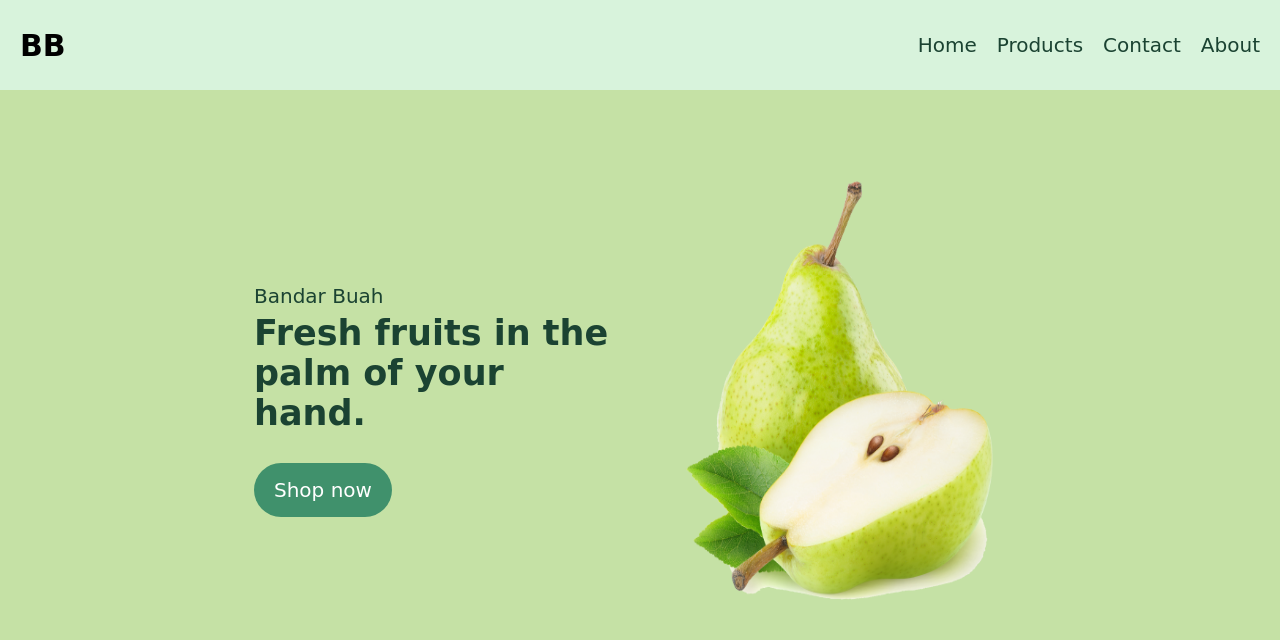
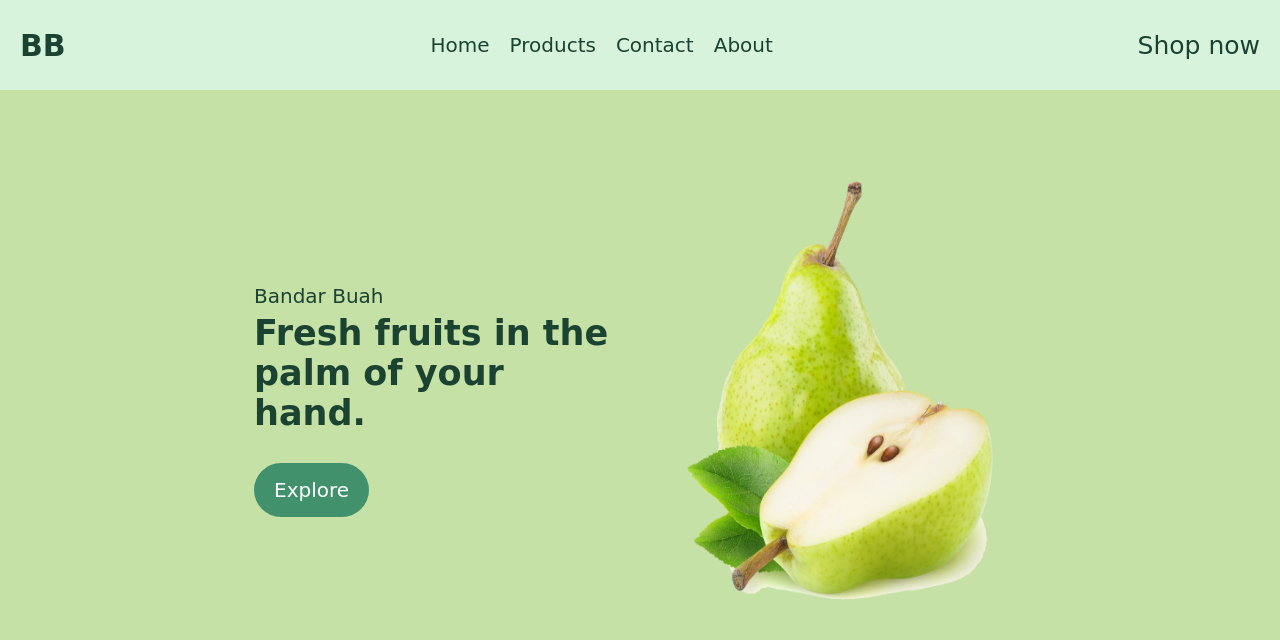
Before and after one commit to KangNasgor/BandarBuah, a plain HTML site: page index.html in a window 1280 px wide. Drawn offline with Linux system fonts and the light colour scheme.

Commit message:
changing navbar's layout

```diff
--- a/index.html
+++ b/index.html
@@ -8,12 +8,19 @@
 </head>
 <body>
     <div class="navbar">
-        <h1 class="icon">BB</h1>
         <div class="navbar-child">
-            <p>Home</p>
-            <p>Products</p>
-            <p>Contact</p>
-            <p>About</p>
+            <div>
+                <h1 class="icon">BB</h1>
+            </div>
+            <div class="navbar-link">
+                <p>Home</p>
+                <p>Products</p>
+                <p>Contact</p>
+                <p>About</p>
+            </div>
+            <div class="navbar-button">
+                <p>Shop now</p>
+            </div>
         </div>
     </div>
     <section class="header">
@@ -24,7 +31,7 @@
             </div>
             <div class="header-cta">
                 <div class="header-cta-button">
-                    Shop now
+                    Explore
                 </div>
             </div>
         </div>
--- a/style.css
+++ b/style.css
@@ -18,18 +18,28 @@
 .navbar-child{
     display: flex;
     flex-direction: row;
+    justify-content: space-between;
+    align-items: center;
+    width: 100%;
+    color: #1B4332;
+}
+
+.navbar-link{
+    display: flex;
+    flex-direction: row;
     gap: 20px;
-    justify-content: end;
-    width: 100%;
     font-size: 20px;
     font-weight: 500;
-    color: #1B4332;
+}
+
+.navbar-button{
+    font-size: 25px;
+    display: inline-block;
 }
 
 .icon{
     font-weight: 600;
     font-size: 30px;
-    position: absolute;
 }
 
 .header{
```
